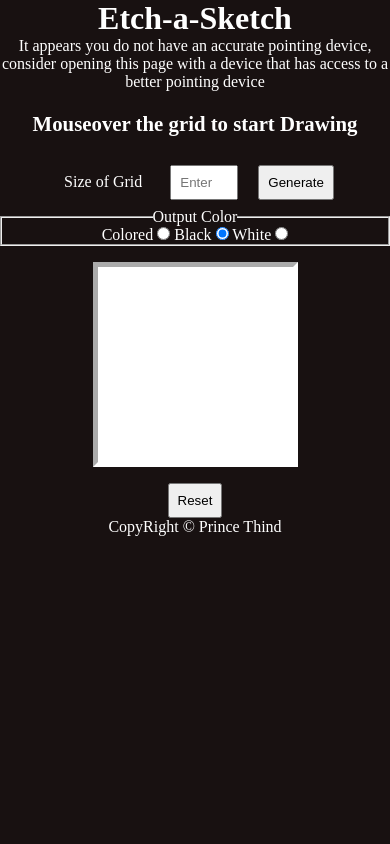
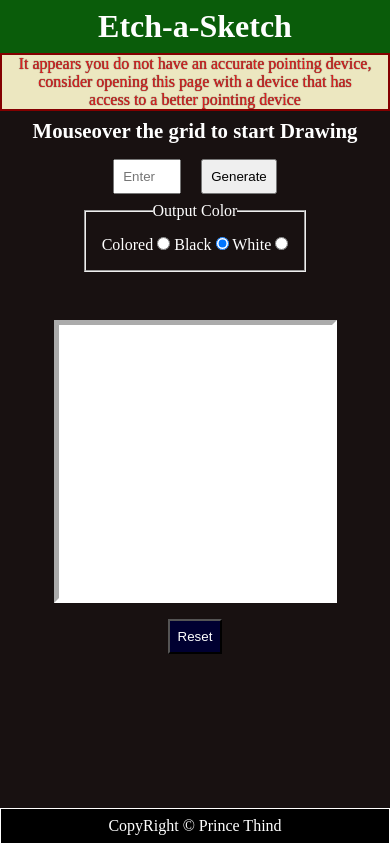
Before and after one commit to prince-thind/etch-a-sketch, a plain HTML site: page index.html in a window 390 px wide. Drawn offline with Linux system fonts and the light colour scheme.

Commit message:
add responsive design

```diff
--- a/style.css
+++ b/style.css
@@ -2,24 +2,36 @@
   margin: 0;
   padding: 0;
 }
-html {
+body {
   text-align: center;
   color: white;
+  background-color: hsl(0, 17%, 8%);
+  min-height: 100vh;
+  display: flex;
+  flex-direction: column;
 }
-body {
-  background-color: hsl(0, 17%, 8%);
-}
-.header {
+.heading {
   background-color: hsl(120, 80%, 20%);
-  padding: 1rem;
+  padding: 0.5rem;
 }
 .select-heading {
   font-size: 1.3rem;
-  padding: 1em;
+  padding: 0.5rem;
 }
 .controls > * {
   padding: 0.5rem;
   margin: 0.5rem;
+}
+.color-buttons{
+  padding:1rem 10rem;
+  width: max-content;
+  margin: 0 auto;
+}
+.color-legend{
+  margin:0 auto;
+}
+.main{
+  flex:1;
 }
 .main-frame {
   width: 50%;
@@ -31,8 +43,32 @@ body {
 }
 .reset {
   padding: 0.5rem;
+  background-color: rgb(0, 0, 49);
+  color: white;
+}
+.reset:hover {
+  transform: scale(1.1);
+  background-color: rgb(117, 0, 0);
+}
+.footer {
+  background-color: black;
+  margin-top: 1rem;
+  padding: 0.5rem;
+  border: 1px solid white;
+}
+.accessibility {
+  position: absolute;
+  left: -9999px;
 }
 
+.mobile-heading {
+  display: none;
+  color: hsl(0, 75%, 50%);
+  text-shadow: 0 0 1px black;
+  background-color: rgb(236, 231, 192);
+  border: 2px solid rgb(131, 0, 0);
+  padding: 0 1em;
+}
 /* js manipulation stuff*/
 .matrix {
   display: grid;
@@ -43,3 +79,30 @@ body {
   background-color: white;
   transition: all 1s;
 }
+
+
+/*media queries*/
+
+@media only screen and (max-width:760px) {
+  .main-frame {
+    margin-top: 3rem;
+    width: 70%;
+  }
+  .color-buttons{
+    padding:1rem;
+  }
+}
+
+@media (hover: none) {
+  .mobile-heading {
+    display: block;
+    opacity: 0;
+    animation: entry 2s 1s forwards;
+  }
+}
+
+@keyframes entry {
+  to {
+    opacity: 1;
+  }
+}
```
